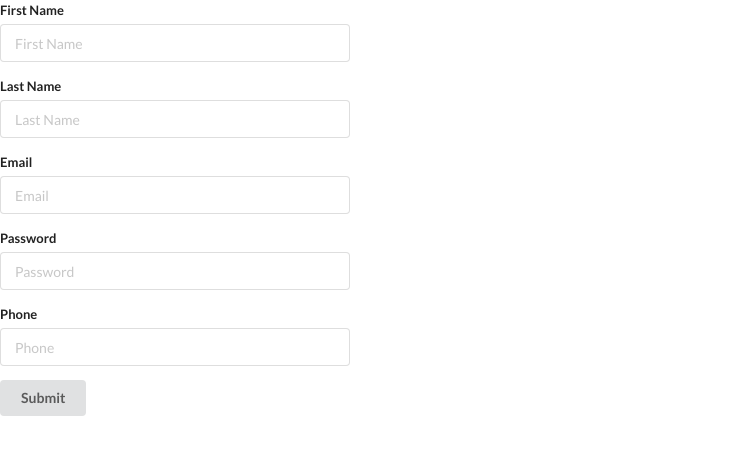
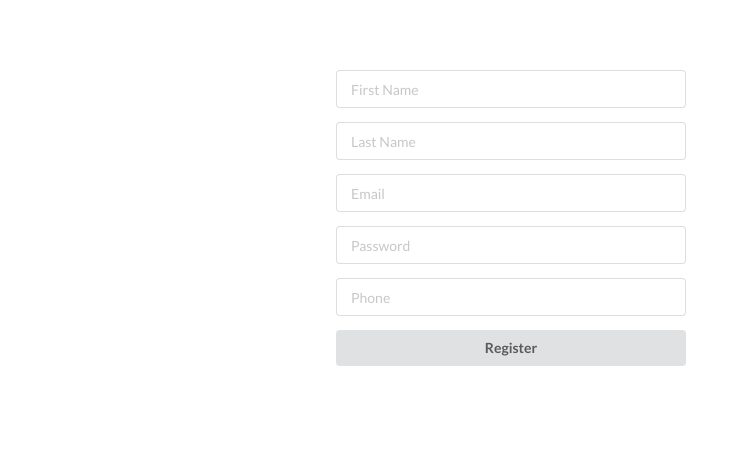
Before and after one commit to dakarapu/project_pro, a React (Create React App) app in the folder ui-server/: page / in a window 1280 px wide. Shown: the top 454 px of the page, without its empty margins (0-749 px from the left). Built offline with nearby package versions, Linux system fonts and the light colour scheme.

Commit message:
added register functionality with error handling

```diff
--- a/ui-server/src/components/Register.js
+++ b/ui-server/src/components/Register.js
@@ -26,14 +26,45 @@ class Register extends React.Component {
 
   handleFormSubmit = async e => {
     e.preventDefault();
+    console.log(this.state);
     try {
-      console.log(this.state);
       let res = await CreateUser(this.state);
-      console.log(res);
+      console.log("Success response from Server: ", res);
+      return res;
     } catch (e) {
-      console.error(e);
+      console.log("Error resposne from Server", e.name);
+      return e;
     }
   };
+
+  generateFormItems() {
+    let items = [];
+    this.list = {
+      firstName: "First Name",
+      lastName: "Last Name",
+      email: "Email",
+      password: "Password",
+      phone: "Phone",
+      role: "Role"
+    };
+    for (let prop in this.list) {
+      if (prop !== "role") {
+        items.push(
+          <div className={"field"} key={this.list[prop]}>
+            {/* <label>{this.list[prop]}</label> */}
+            <input
+              type={this.list[prop] === "Password" ? "password" : "text"}
+              value={this.state[prop]}
+              onChange={this.handleChange}
+              name={prop}
+              placeholder={this.list[prop]}
+            />
+          </div>
+        );
+      }
+    }
+    return items;
+  }
 
   render() {
     return (
@@ -42,59 +73,9 @@ class Register extends React.Component {
           className={"ui form registerForm"}
           onSubmit={this.handleFormSubmit}
         >
-          <div className={"field focus"}>
-            <label>First Name</label>
-            <input
-              type={"text"}
-              value={this.state.firstName}
-              onChange={this.handleChange}
-              name={"firstName"}
-              placeholder={"First Name"}
-            />
-          </div>
-          <div className={"field"}>
-            <label>Last Name</label>
-            <input
-              type={"text"}
-              value={this.state.lastName}
-              onChange={this.handleChange}
-              name={"lastName"}
-              placeholder={"Last Name"}
-            />
-          </div>
-
-          <div className={"field"}>
-            <label>Email</label>
-            <input
-              type={"text"}
-              value={this.state.email}
-              onChange={this.handleChange}
-              name={"email"}
-              placeholder={"Email"}
-            />
-          </div>
-          <div className={"field"}>
-            <label>Password</label>
-            <input
-              type={"password"}
-              value={this.state.password}
-              onChange={this.handleChange}
-              name={"password"}
-              placeholder={"Password"}
-            />
-          </div>
-          <div className={"field"}>
-            <label>Phone</label>
-            <input
-              type={"text"}
-              value={this.state.phone}
-              onChange={this.handleChange}
-              name={"phone"}
-              placeholder={"Phone"}
-            />
-          </div>
-          <button className={"ui button"} type={"submit"}>
-            Submit
+          {this.generateFormItems()}
+          <button className={"ui button registerFormButton"} type={"submit"}>
+            Register
           </button>
         </form>
       </div>
--- a/ui-server/src/components/apiClient/createUserClient.js
+++ b/ui-server/src/components/apiClient/createUserClient.js
@@ -1,22 +1,33 @@
 //import React from "react";
 import axios from "axios";
 
-const CreateUser = async user => {
-  const x = {
-    firstName: "Tony",
-    lastName: "Stark",
-    email: "tony_s@gmail.com",
-    password: "123456",
-    phone: "0450018432",
-    role: "registeredUser"
-  };
-  if (user) {
-    console.log("Create User Req Obj: ", x);
-    let res = await axios.post("http://localhost:3006/users", {
-      query: x
-    });
-    return res;
-  }
+const CreateUser = user => {
+  return new Promise(async (resolve, reject) => {
+    if (user) {
+      console.log("Create User Req Obj: ", user);
+      try {
+        let res = await axios.post("http://localhost:3006/users", user);
+        console.log("API CLIENT: ", res);
+        resolve(res);
+      } catch (error) {
+        if (error.response) {
+          // Request made and server responded
+          // console.log(error.response.data);
+          // console.log(error.response.status);
+          // console.log(error.response.headers);
+          reject(error.response);
+        } else if (error.request) {
+          // The request was made but no response was received
+          //console.log(error.request);
+          reject(error.request);
+        } else {
+          // Something happened in setting up the request that triggered an Error
+          //console.log("Error", error.message);
+          reject(error.message);
+        }
+      }
+    }
+  });
 };
 
 export default CreateUser;
--- a/ui-server/src/components/styles/register.css
+++ b/ui-server/src/components/styles/register.css
@@ -1,3 +1,9 @@
 .registerForm {
   width: 350px;
+  margin-top: 5em;
+  margin-left: 24em;
 }
+
+.registerFormButton {
+  width: 350px;
+}
```
Also changed, not shown: 1 other file (tests, documents, lock files or other folders).
